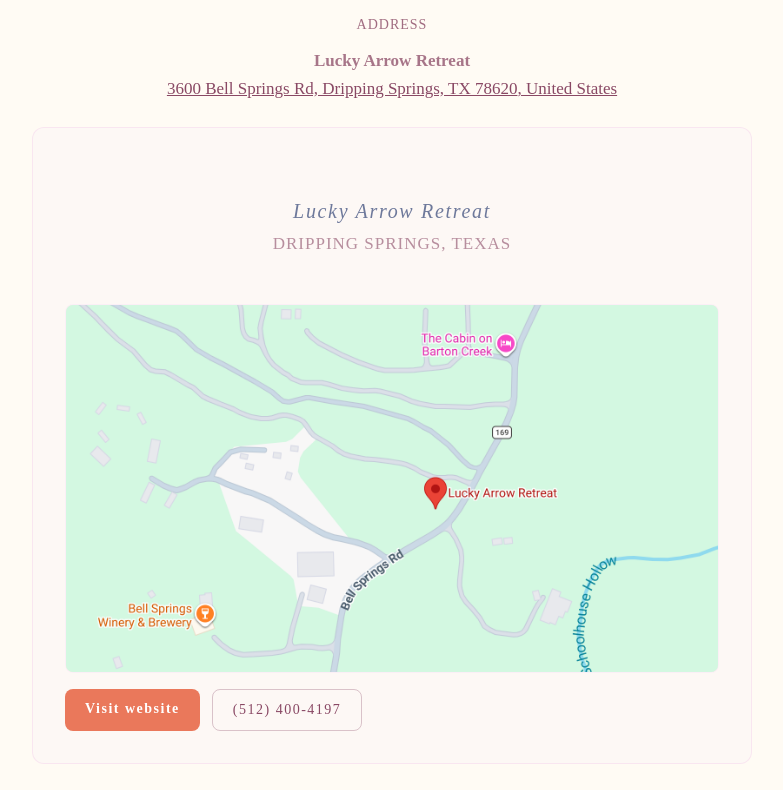
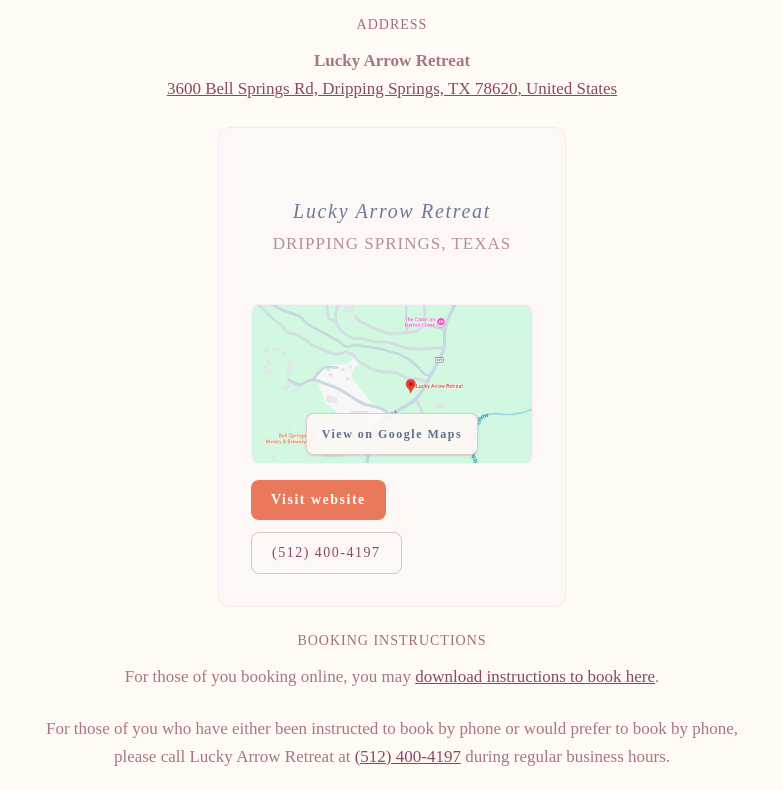
Before and after one commit to ENPina90/wedding, a React (Vite) app: page /accommodations in a window 1280 px wide. Shown: the part 2260-3050 px from the top of the page, without its empty margins (248-1031 px from the left). Built offline with nearby package versions, Linux system fonts and the light colour scheme; a web font is replaced by a local one.

Commit message:
#32: Refine accommodations map CTA and lodging links

```diff
--- a/src/pages/Accommodations.tsx
+++ b/src/pages/Accommodations.tsx
@@ -13,9 +13,8 @@
 const LUCKY_ARROW_MAPS_URL = "https://maps.app.goo.gl/213U9Q74ZMqf5iGK7";
 const LUCKY_ARROW_WEBSITE = "https://luckyarrowretreat.com";
 
-// Placeholder URLs - update with actual links when available
-const BOOKING_INSTRUCTIONS_URL = "#";
-const LODGING_FAQ_URL = "https://luckyarrowretreat.com";
+const BOOKING_INSTRUCTIONS_PDF = "/room_booking_guide.pdf";
+const LODGING_FAQ_URL = "https://luckyarrowretreat.com/faq";
 const LODGING_TYPES_URL = "https://luckyarrowretreat.com";
 
 interface HotelCardProps {
@@ -60,7 +59,7 @@
         href={mapsUrl}
         target="_blank"
         rel="noopener noreferrer"
-        className="block mb-3 sm:mb-4 rounded-lg overflow-hidden border border-pink/20 bg-white/50 hover:bg-white/80 transition-colors"
+        className="group block mb-3 sm:mb-4 rounded-lg overflow-hidden border border-pink/20 bg-white/50 relative"
       >
         <div className="aspect-video bg-sage/20 flex items-center justify-center overflow-hidden">
           {mapImage ? (
@@ -75,6 +74,12 @@
             </span>
           )}
         </div>
+        <span
+          className="absolute top-[108px] left-1/2 -translate-x-1/2 inline-flex w-[172px] h-[42px] items-center justify-center border border-plum/25 bg-cream/95 group-hover:bg-[#FCF2EE] text-[#626D8D] font-body font-bold text-xs tracking-[1.5px] px-4 rounded-lg transition-colors shadow-sm whitespace-nowrap pointer-events-none"
+          aria-hidden
+        >
+          View on Google Maps
+        </span>
       </a>
       <div className="flex flex-wrap gap-2 sm:gap-3">
         <a
@@ -226,7 +231,9 @@
           </a>
         </p>
 
-        <div className="mt-6">
+        <div className="grid grid-cols-1 md:grid-cols-2 gap-4 sm:gap-6 mt-6">
+          <div className="md:col-span-2 flex md:justify-center">
+            <div className="w-full md:max-w-[calc((100%-1.5rem)/2)]">
               <HotelCard
                 name="Lucky Arrow Retreat"
                 distance="dripping springs, texas"
@@ -237,12 +244,14 @@
                 mapImage={luckyArrowMap}
               />
             </div>
+          </div>
+        </div>
 
         <SubHeading>Booking instructions</SubHeading>
         <p className="font-body text-plum/75 leading-7 space-y-3">
           For those of you booking online, you may{" "}
           <a
-            href={BOOKING_INSTRUCTIONS_URL}
+            href={BOOKING_INSTRUCTIONS_PDF}
             className="text-plum underline hover:text-burgundy transition-colors"
           >
             download instructions to book here
@@ -326,7 +335,8 @@
       {/* CTA Buttons */}
       <div className="flex flex-col sm:flex-row flex-wrap justify-center gap-3 sm:gap-4">
         <a
-          href={BOOKING_INSTRUCTIONS_URL}
+          href={BOOKING_INSTRUCTIONS_PDF}
+          download="room_booking_guide.pdf"
           className="inline-block text-center bg-pink hover:bg-pink/80 text-burgundy font-body font-bold text-sm tracking-[1.5px] px-6 py-3 rounded-lg transition-colors"
         >
           Download Booking instructions
```
Lines whose indentation alone changed are shown as unchanged.
